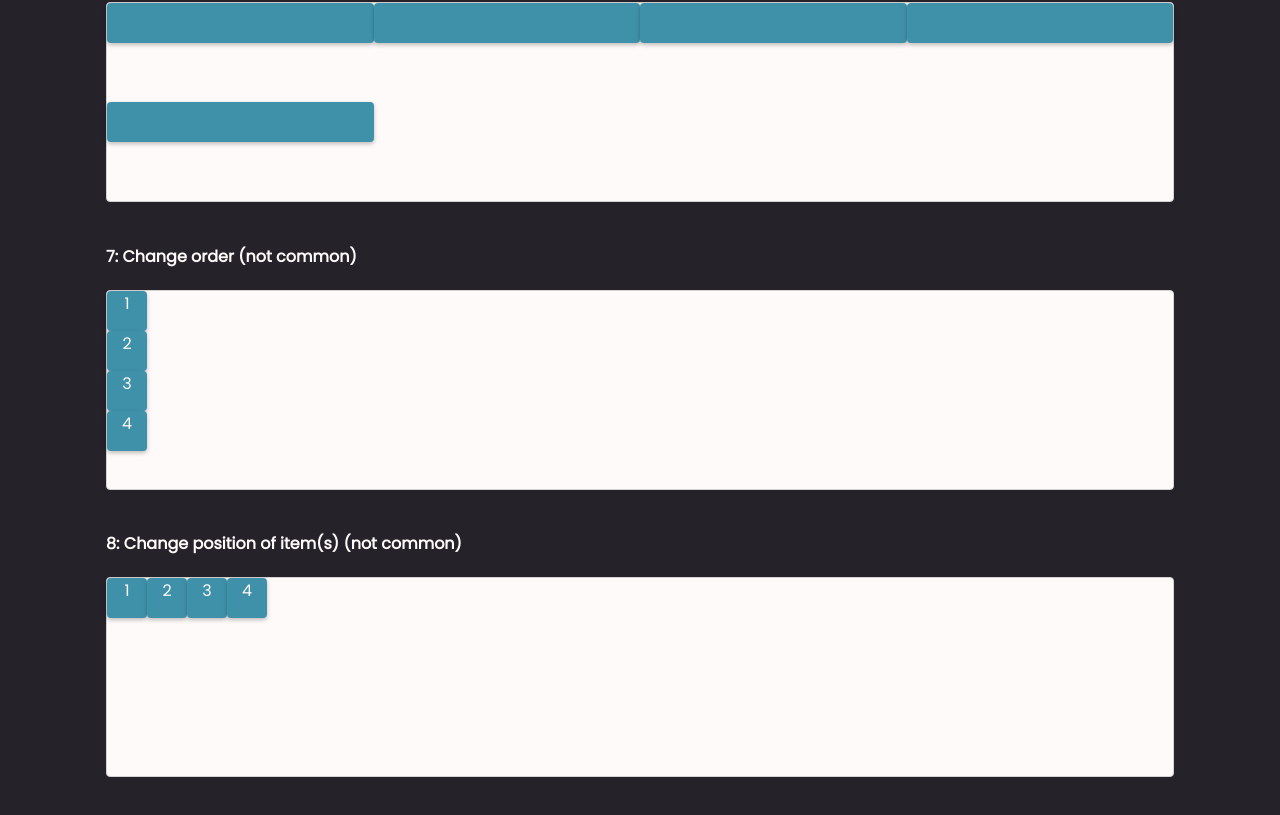
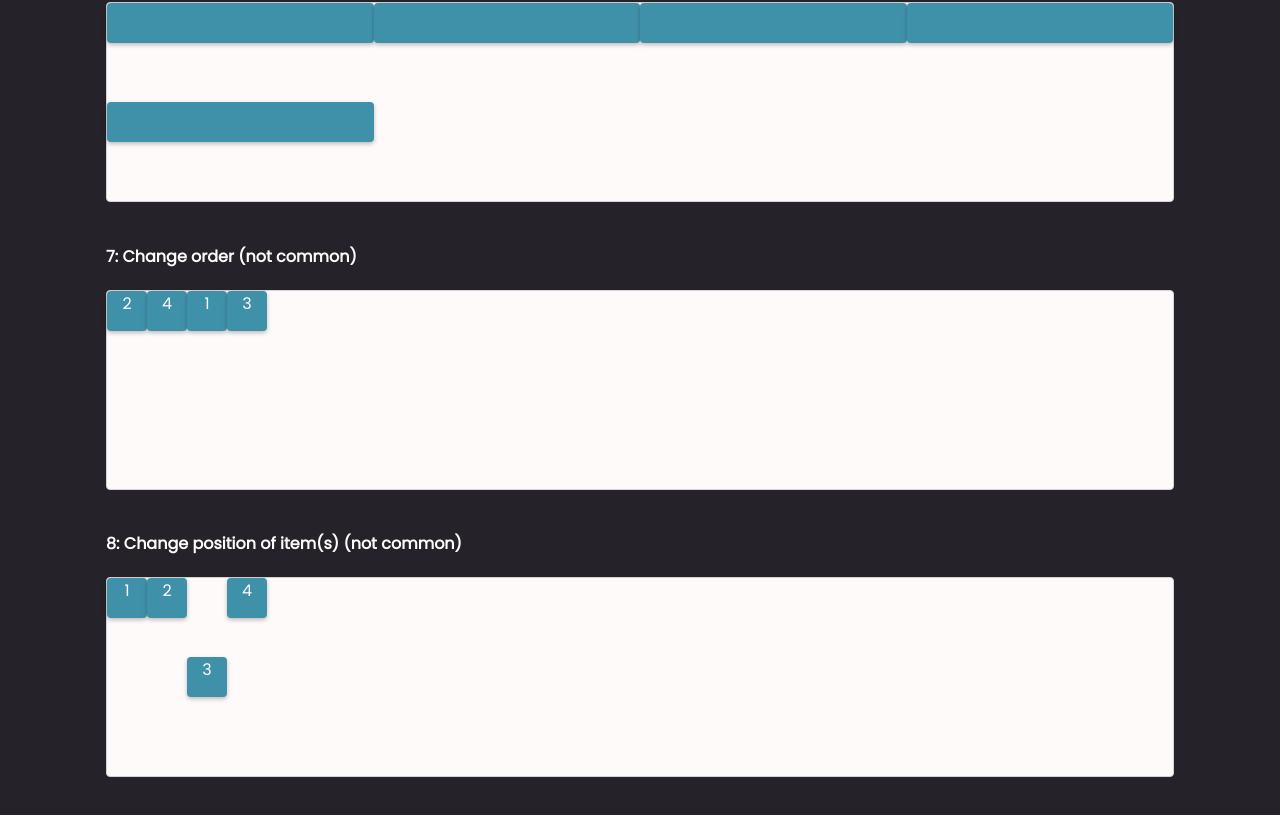
Before and after one commit to iridiumCodes/Flexbox_Patterns, a plain HTML site: page index.html in a window 1280 px wide. Shown: the part 1967-2782 px from the top of the page. Drawn offline with Linux system fonts and the light colour scheme.

Commit message:
change order of elements, and change position of specific element

```diff
--- a/style.css
+++ b/style.css
@@ -129,12 +129,15 @@ body {
 /* TASK 7 */
 
 .task-7 .container {
+  display: flex;
 }
 
 .task-7 .item-1 {
+  order: 3;
 }
 
 .task-7 .item-3 {
+  order: 4;
 }
 
 /* TASK 8 */
@@ -144,4 +147,5 @@ body {
 }
 
 .task-8 .item-3 {
+  align-self: center;
 }
```
